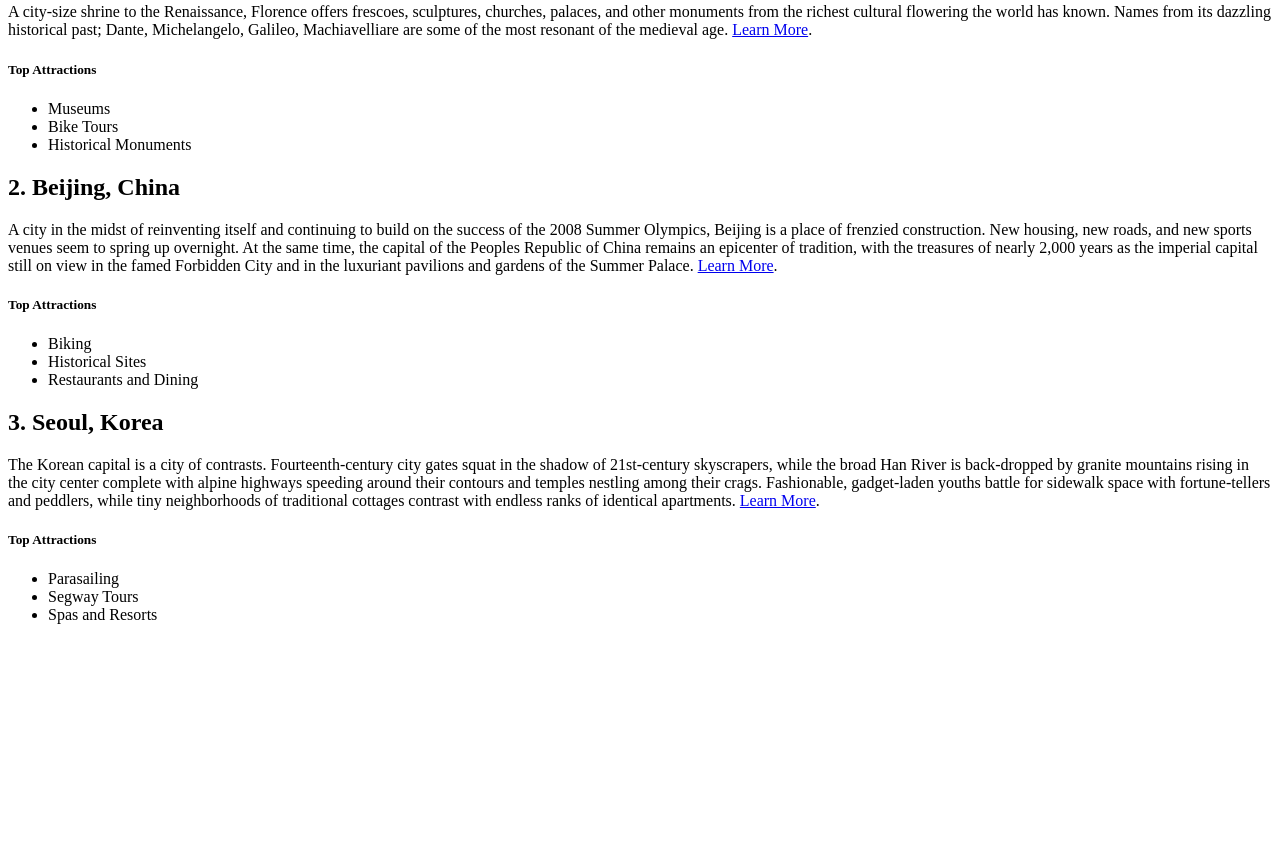
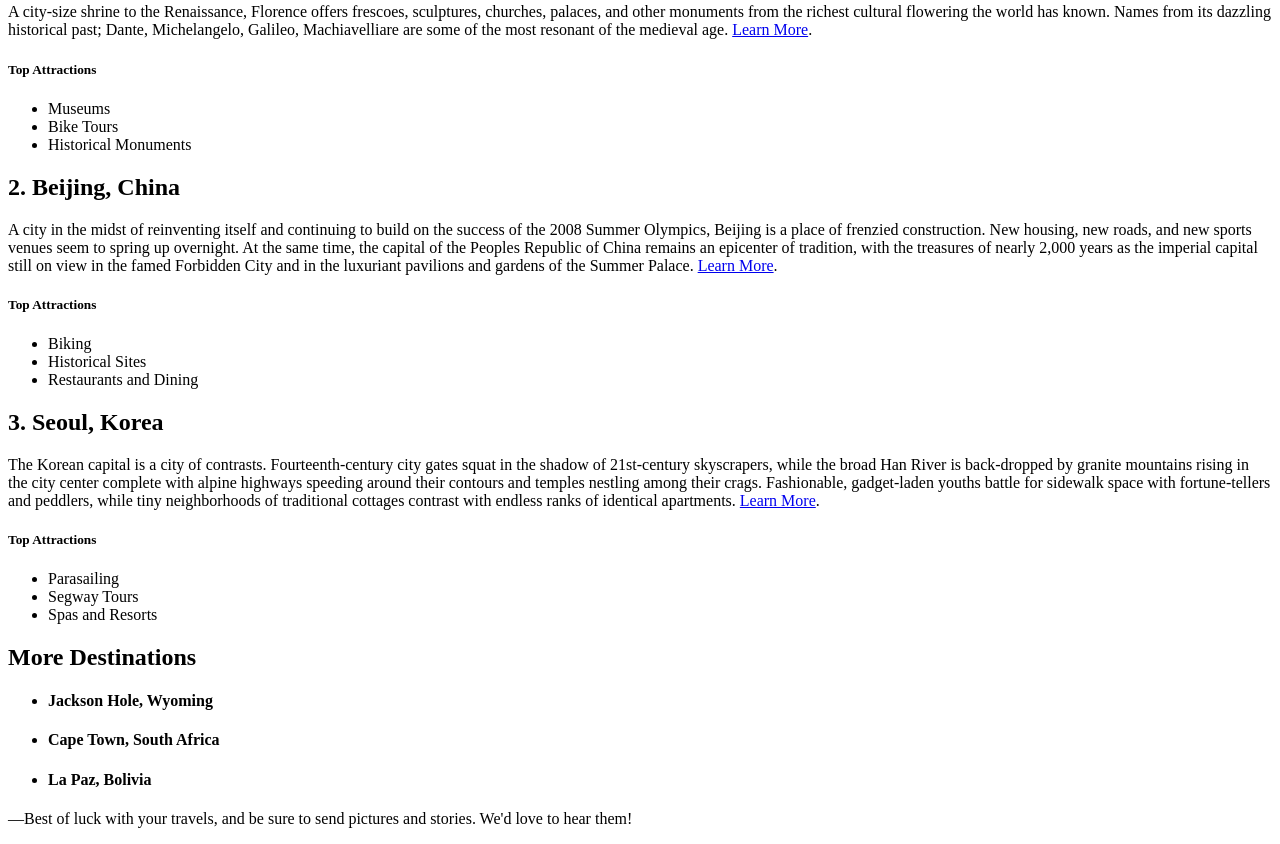
Before and after one commit to kendallawills/Codecademy-Vacation-World, a plain HTML site: page index.html in a window 1280 px wide. Shown: the part 552-1396 px from the top of the page. Before the commit the page ends 1192 px from the top, so only its background shows below. Drawn offline with Linux system fonts and the light colour scheme.

Commit message:
More Destinations

```diff
--- a/index.html
+++ b/index.html
@@ -62,6 +62,15 @@
             </ul>
         </div>
 
+        <h2>More Destinations</h2>
+        <ul>
+            <li><h4 class="destination">Jackson Hole, Wyoming</h4></li>
+            <li><h4 class="destination">Cape Town, South Africa</h4></li>
+            <li><h4 class="destination">La Paz, Bolivia</h4></li>
+        </ul>
+
+        <p>&mdash;Best of luck with your travels, and be sure to send pictures and stories. We'd
+            love to hear them!</p>
     </body>
 
 </html>
```
